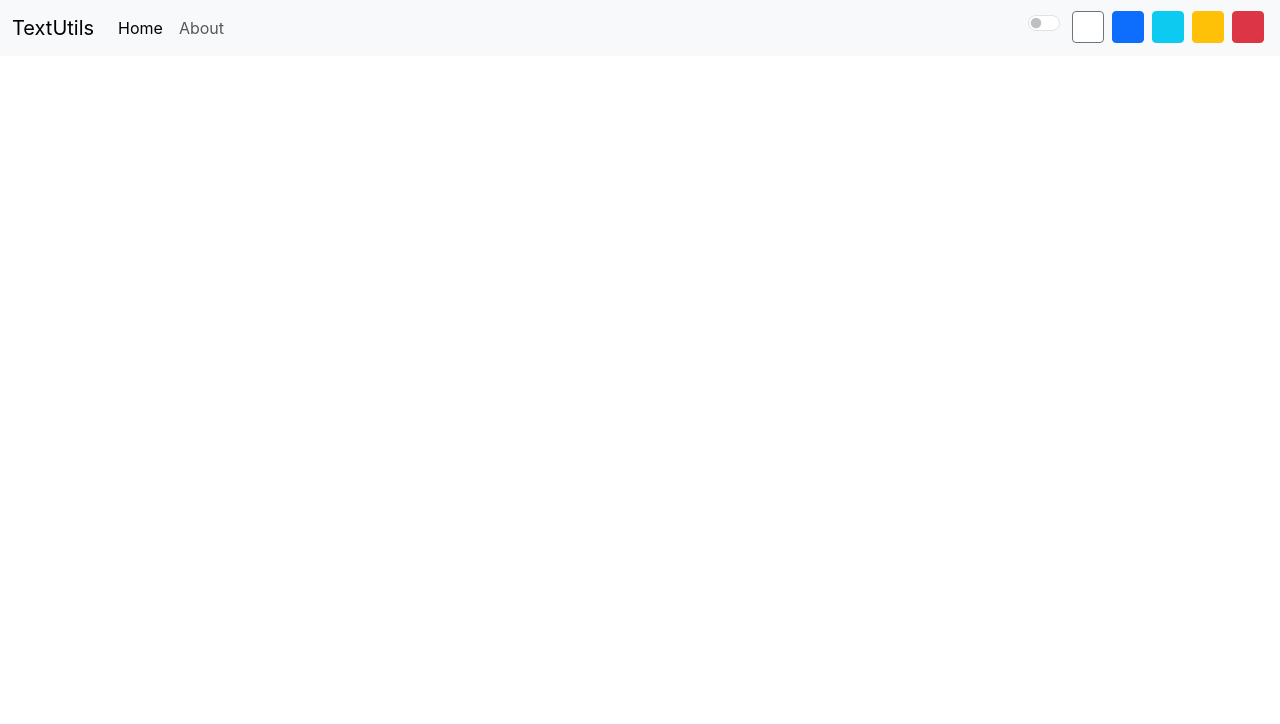
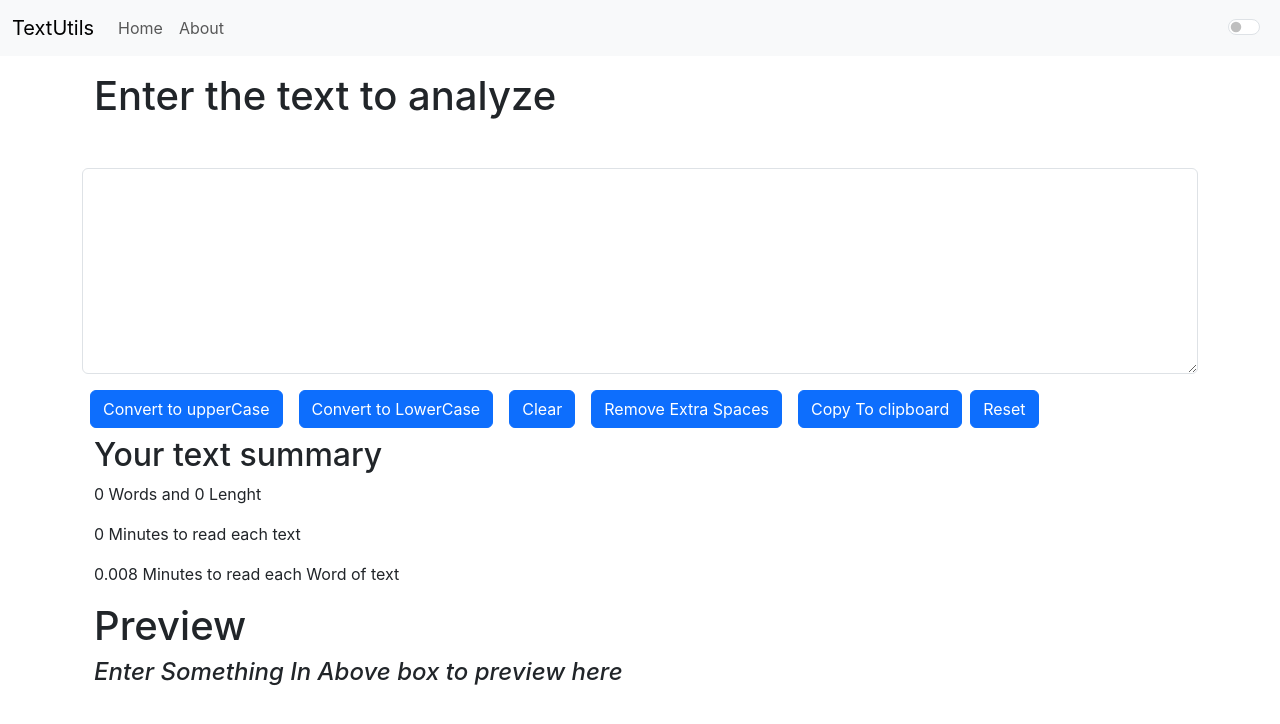
Before and after one commit to annapurnathakur228-stack/textutils, a React (Create React App) app: page / in a window 1280 px wide. Shown: the top 724 px of the page. Built offline with nearby package versions, Linux system fonts and the light colour scheme.

Commit message:
Fix home navigation and routing

```diff
--- a/src/App.js
+++ b/src/App.js
@@ -7,24 +7,23 @@ import Alert from "./components/Alert";
 import { HashRouter as Router, Routes, Route } from "react-router-dom";
 
 function App() {
-  const [mode, setmode] = useState("light");
+  const [mode, setMode] = useState("light");
   const [textcolor, setTextcolor] = useState("text-dark");
   const [alert, setAlert] = useState(null);
-  const [mycolor, setMycolor] = useState("white");
 
   const showAlert = (message, type) => {
-    setAlert({ msg: message, type: type });
-    setTimeout(() => setAlert(null), 500);
+    setAlert({ msg: message, type });
+    setTimeout(() => setAlert(null), 1500);
   };
 
   const toggle = () => {
     if (mode === "light") {
-      setmode("dark");
+      setMode("dark");
       document.body.style.backgroundColor = "rgb(16 18 38)";
       setTextcolor("text-light");
       showAlert("Dark Mode Enabled", "success");
     } else {
-      setmode("light");
+      setMode("light");
       document.body.style.backgroundColor = "white";
       setTextcolor("text-dark");
       showAlert("Light Mode Enabled", "success");
@@ -32,15 +31,14 @@ function App() {
   };
 
   const resetAll = () => {
-    setmode("light");
+    setMode("light");
     setTextcolor("text-dark");
-    setMycolor("white");
-    setAlert(null);
     document.body.style.backgroundColor = "white";
   };
 
   return (
     <Router>
+      {/* ✅ Navbar ALWAYS visible */}
       <Navbar
         title="TextUtils"
         AboutTextutils="About"
@@ -53,8 +51,9 @@ function App() {
 
       <div className="container my-3">
         <Routes>
+          {/* ✅ HOME ROUTE */}
           <Route
-            path="/Home"
+            path="/"
             element={
               <TextForm
                 heading="Enter the text to analyze"
@@ -65,6 +64,7 @@ function App() {
             }
           />
 
+          {/* ✅ ABOUT ROUTE */}
           <Route path="/about" element={<About />} />
         </Routes>
       </div>
--- a/src/components/Navbar.js
+++ b/src/components/Navbar.js
@@ -7,7 +7,8 @@ export default function Navbar(props) {
       className={`navbar navbar-expand-lg navbar-${props.mode} bg-${props.mode}`}
     >
       <div className="container-fluid">
-        <Link className="navbar-brand" to="/Home">
+        {/* ✅ Clicking TextUtils goes HOME */}
+        <Link className="navbar-brand" to="/">
           {props.title}
         </Link>
 
@@ -26,17 +27,17 @@ export default function Navbar(props) {
         <div className="collapse navbar-collapse" id="navbarSupportedContent">
           <ul className="navbar-nav me-auto mb-2 mb-lg-0">
             <li className="nav-item">
-              <Link className="nav-link active" aria-current="page" to="/Home">
+              <Link className="nav-link" to="/">
                 Home
               </Link>
             </li>
+
             <li className="nav-item">
               <Link className="nav-link" to="/about">
                 {props.AboutTextutils}
               </Link>
             </li>
           </ul>
-        </div>
 
           <div className={`form-check form-switch ${props.textcolor}`}>
             <input
@@ -44,38 +45,8 @@ export default function Navbar(props) {
               onClick={props.toggle}
               type="checkbox"
               role="switch"
-            id="switchCheckDefault"
             />
-
-          <button
-            className="btn btn-secondary bg-white text-dark btn-sm p-0 mx-1"
-            style={{ width: "32px", height: "32px" }}
-            onClick={() => props.togglecolor("white")}
-          ></button>
-          <button
-            className="btn btn-primary btn-sm p-0 mx-1"
-            style={{ width: "32px", height: "32px" }}
-            onClick={() => props.togglecolor("blue")}
-          ></button>
-          <button
-            className="btn btn-info btn-sm p-0 mx-1"
-            style={{ width: "32px", height: "32px" }}
-            onClick={() => props.togglecolor("cyan")}
-          ></button>
-          <button
-            className="btn btn-warning btn-sm p-0 mx-1"
-            style={{ width: "32px", height: "32px" }}
-            onClick={() => props.togglecolor("yellow")}
-          ></button>
-          <button
-            className="btn btn-danger btn-sm p-0 mx-1"
-            style={{ width: "32px", height: "32px" }}
-            onClick={() => props.togglecolor("red")}
-          ></button>
-
-          <label className="form-check-label" htmlFor="switchCheckDefault my-2">
-            {props.switchlabel}
-          </label>
+          </div>
         </div>
       </div>
     </nav>
```
Lines whose indentation alone changed are shown as unchanged.
